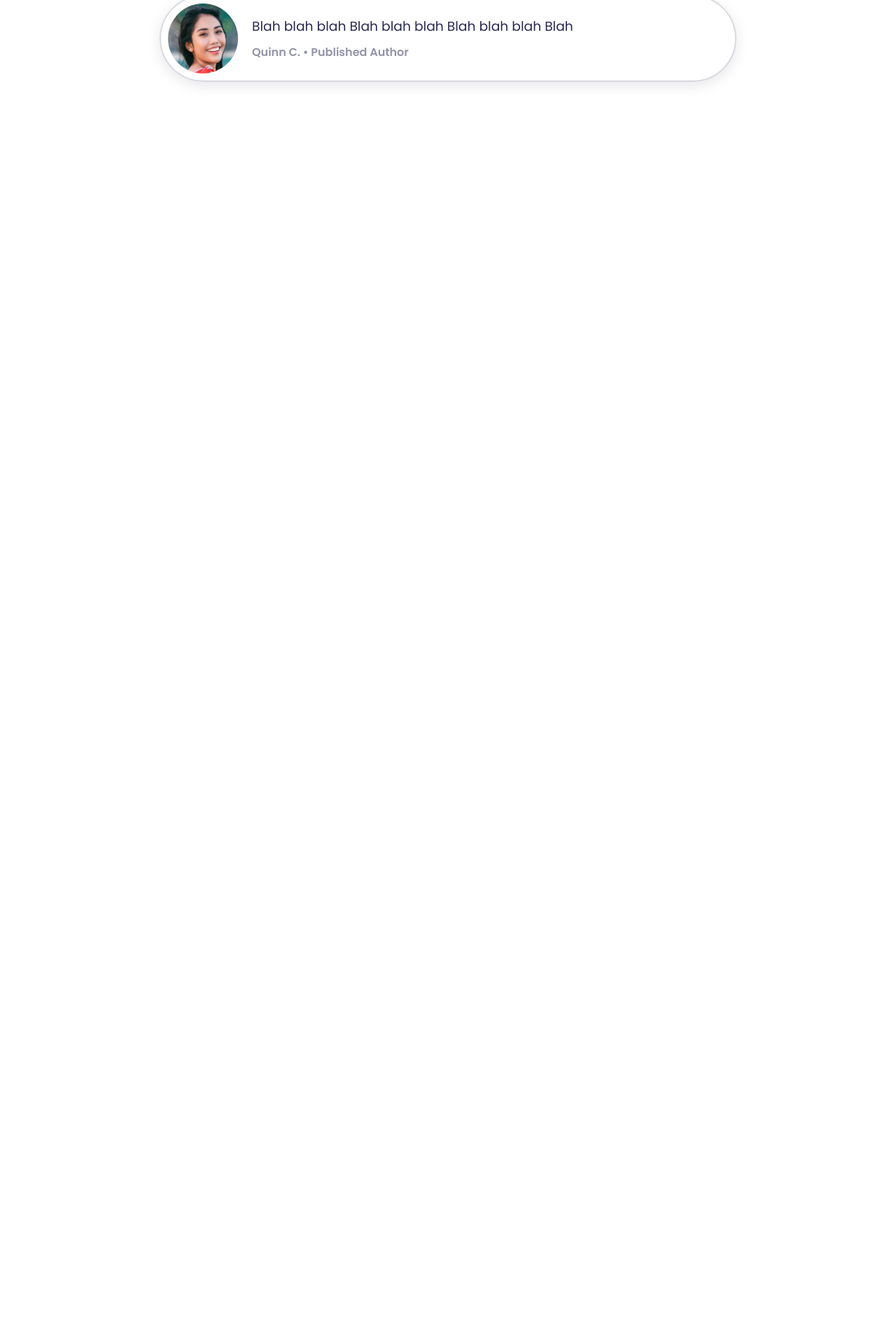
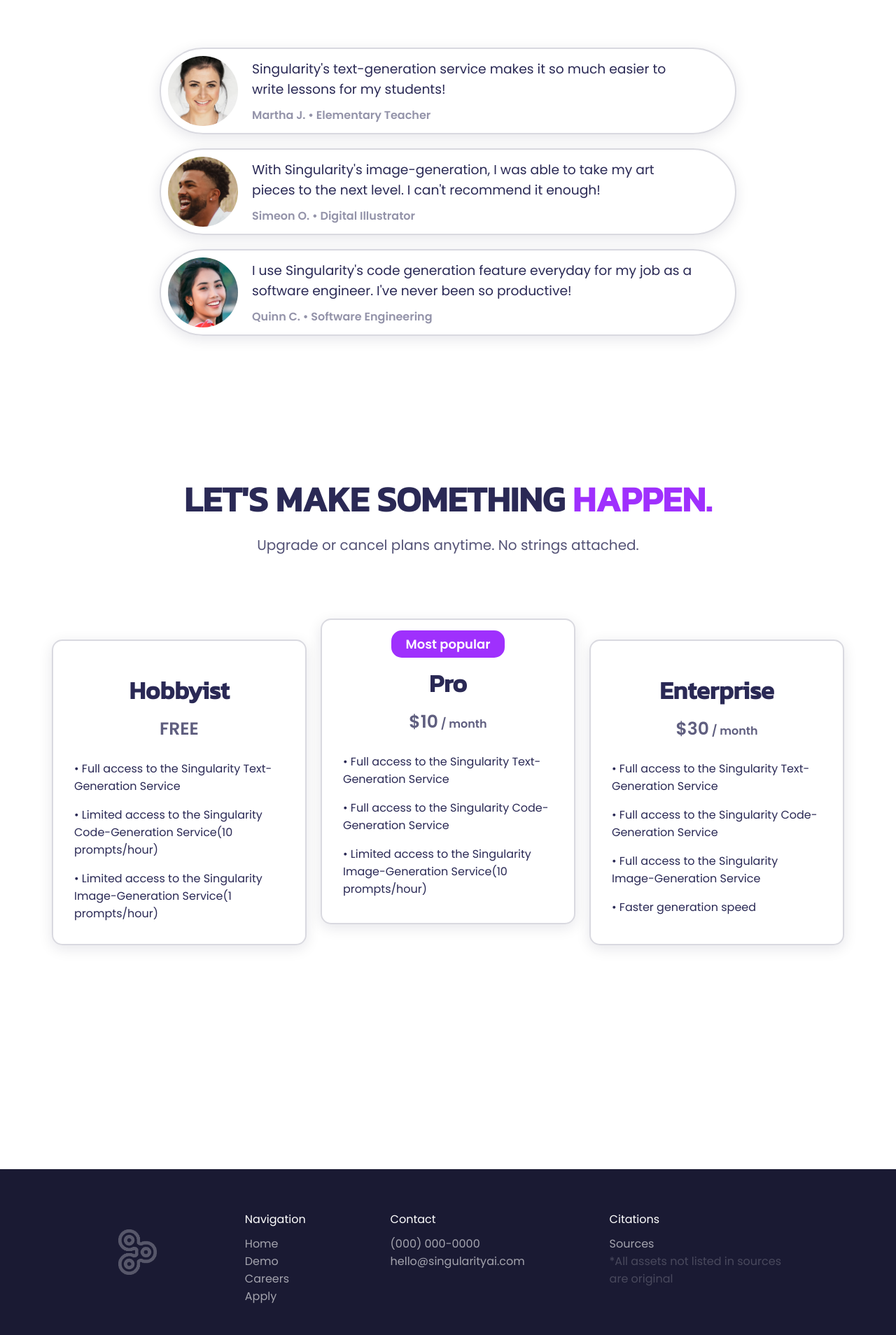
Before and after one commit to shiloholotu/fbla2024, a Flask app: page / in a window 1280 px wide. Shown: the part 2040-3948 px from the top of the page at 70% size. Before the commit the page ends 2162 px from the top, so only its background shows below. Run offline with Flask 3, Linux system fonts and the light colour scheme.

Commit message:
Add pricing section and footer

```diff
--- a/static/styles/main.css
+++ b/static/styles/main.css
@@ -19,6 +19,92 @@ body{
 }
 
 /* GENERAL */
+
+/* footer */
+#footer{
+    background:rgb(26 26 51);
+    display: flex;
+    justify-content: space-evenly;
+    padding:43px;
+}
+
+
+#logoColumn{
+    display: grid;
+    align-content: center;
+}
+
+#footer p{
+    color:white;
+    margin-bottom: 10px;
+}
+#footer a{
+    display: block;
+    text-decoration: none;
+    color:white;
+    opacity: .6;
+    cursor: pointer;
+    transition:.25s;
+}
+
+#footer a:hover{
+    transform:translate(0,-3px);
+    opacity: .8;
+}
+
+#footer img{
+    width: 65px;
+    opacity: .27;
+}
+
+
+/* page headers */
+
+.sectionHeader{
+    margin-bottom:70px;
+}
+
+.sectionHeader h1{
+    font-family: 'Kanit';
+    font-size: min(100px,7vw);
+    line-height: 80%;
+    text-transform: uppercase;
+    color: rgb(42 41 85);
+    margin-bottom: 30px;
+    text-align: center;
+}
+
+.sectionHeader p{
+    text-align: center;
+    font-size: 20px;
+    margin: 0;
+    opacity: .8;
+    width: 80%;
+    max-width: 700px;
+    margin: auto;
+}
+
+.sectionHeader a{
+    font-family: 'Poppins';
+    text-decoration: none;
+    color: white;
+    padding: 12px;
+    display: block;
+    width: fit-content;
+    font-size: 20px;
+    border-radius: 20px;
+    padding-left: 30px;
+    padding-right: 30px;
+    background: var(--font-color);
+    margin:auto;
+    margin-top: 40px;
+    transition: .25s;
+}
+
+.sectionHeader a:hover{
+    opacity: .8;
+    transform: translate(0,-3px);
+}
 
 /* gaps */
 .gap{
@@ -162,6 +248,68 @@ body{
     background: var(--font-color);
     margin-top:40px;
 }
+
+
+/* PRICING OPTIONS */
+#pricingOptions{
+    display: flex;
+    margin:auto;
+    justify-content: center;
+    margin-left: 10px;
+    margin-right: 10px;
+}
+
+
+
+#pricingOptions div{
+    max-width: 300px;
+    border-radius: 15px;
+    border: 2px solid rgb(0,0,50,0.15);
+    padding:15px;
+    padding-left: 30px;
+    padding-right: 30px;
+    flex:1;
+    box-shadow: 0px 5px 20px rgb(0,0,50,0.1);
+    margin-left: 10px;
+    margin-right: 10px;
+}
+
+#pricingOptions h2{
+    font-family: 'Kanit';
+    text-align: center;
+    font-size: 35px;
+    margin-bottom:0;
+}
+
+.price{
+    font-size: 25px;
+    text-align: center;
+    font-weight: 600;
+    opacity: .75;
+    margin-top:10px
+}
+.price span{
+    font-size: 16px;
+}
+
+/* pro option */
+#mostPopular{
+    background: var(--main-purple);
+    padding: 6px;
+    padding-left: 20px;
+    padding-right: 20px;
+    width: fit-content;
+    margin: auto;
+    color: white;
+    font-weight: 600;
+    border-radius: 15px;
+    font-size: 18px;
+}
+
+
+#proOption{transform:translate(0px,-30px);}
+#proOption h2{margin-top:10px;}
+
 
 /* TRY IT OUT PAGE */
 
--- a/templates/index.html
+++ b/templates/index.html
@@ -22,8 +22,9 @@
         <script src="https://ajax.googleapis.com/ajax/libs/jquery/3.7.1/jquery.min.js"></script>
 
         <!-- Preload slideshow images-->
-        <link rel="preload" as="image" href="assets/slideshow/mona.png">
-        <link rel="preload" as="image" href="assets/slideshow/text-gen.png">
+        <link rel="preload" as="image" href="static/assets/slideshow/mona.png">
+        <link rel="preload" as="image" href="static/assets/slideshow/text-gen.png">
+        <link rel="preload" as="image" href="static/assets/slideshow/code.png">
 
         <!-- Favicon -->
         <link rel="icon" href="static/assets/logo.png">
@@ -56,6 +57,8 @@
 
         <div class="gap"></div>
 
+        <!-- SLIDESHOW SECTION -->
+
         <div id="slideControls">
             <img src="static/assets/svg/left.svg" id="prevSlide" onclick="prevSlide()" style="margin-right:20px">
             <div id="slideDot0" class="slideDot" onclick="showSlide(0)"></div>
@@ -78,6 +81,14 @@
         </div>
 
         <div class="gap"></div>
+        <div class="gap"></div>
+
+        <!-- REVIEWS/TESTIMONIALS SECTION -->
+
+        <div class="sectionHeader">
+            <h1 style="font-size:min(50px,7vw)">Hear from our <span class="purpText">customers</span></h1>
+            <p>Don't just take our word for it, hear what customers think.</p>
+        </div>
 
         <div class="review">
             <img class="reviewFace" src="static/assets/reviews/face1.png">
@@ -98,12 +109,84 @@
         <div class="review">
             <img class="reviewFace" src="static/assets/reviews/face3.png">
             <div>
-                <h3>Blah blah blah Blah blah blah Blah blah blah Blah</h3>
-                <p>Quinn C. • Published Author</p>
+                <h3>I use Singularity's code generation feature everyday for my job as a software engineer. I've never been so productive!</h3>
+                <p>Quinn C. • Software Engineering</p>
             </div>
         </div>
 
+
         <div class="gap"></div>
+
+
+        <!-- PRICING SECTION -->
+
+        <div class="sectionHeader">
+            <h1 style="font-size:min(50px,7vw)">Let's make something <span class="purpText">happen.</span></h1>
+            <p>Upgrade or cancel plans anytime. No strings attached.</p>
+        </div>
+        <br><br>
+
+        <div id="pricingOptions">
+            <div>
+                <h2>Hobbyist</h2>
+                <p class="price">FREE</p>
+                <p>• Full access to the Singularity Text-Generation Service</p>
+                <p>• Limited access to the Singularity Code-Generation Service(10 prompts/hour)</p>
+                <p>• Limited access to the Singularity Image-Generation Service(1 prompts/hour)</p>
+            </div>
+
+            <div id="proOption">
+                <p id="mostPopular">Most popular</p>
+                <h2>Pro</h2>
+                <p class="price">$10<span> / month</span></p>
+                <p>• Full access to the Singularity Text-Generation Service</p>
+                <p>• Full access to the Singularity Code-Generation Service</p>
+                <p>• Limited access to the Singularity Image-Generation Service(10 prompts/hour)</p>
+            </div>
+
+            <div>
+                <h2>Enterprise</h2>
+                <p class="price">$30<span> / month</span></p>
+                <p>• Full access to the Singularity Text-Generation Service</p>
+                <p>• Full access to the Singularity Code-Generation Service</p>
+                <p>• Full access to the Singularity Image-Generation Service</p>
+                <p>• Faster generation speed</p>
+            </div>
+        </div>
+
+
+        <div class="gap"></div>
+        <div class="gap"></div>
+
+        <!-- FOOTER -->
+        <div id="footer">
+
+            <div id="logoColumn">
+                <img src="/static/assets/branding/logo-white.png">
+            </div>
+
+
+            <div>
+                <p>Navigation</p>
+                <a href="/">Home</a>
+                <a href="/demo">Demo</a>
+                <a href="/careers">Careers</a>
+                <a href="/application">Apply</a>
+            </div>
+
+            <div>
+                <p>Contact</p>
+                <a>(000) 000-0000</a>
+                <a>hello@singularityai.com</a>
+            </div>
+
+            <div>
+                <p>Citations</p>
+                <a>Sources</a>
+                <a style="opacity: .2;">*All assets not listed in sources<br>are original</a>
+            </div>
+
+        </div>
 
 
         <script src="static/scripts/effects.js"></script>
```
Also changed, not shown: other parts of static/styles/main.css (+0 -40 lines), templates/application.html (+22 -0 lines), templates/careers.html (+4 -7 lines), templates/demo.html (+23 -0 lines), static/assets/branding/logo-white.png (added), 2 other files.
